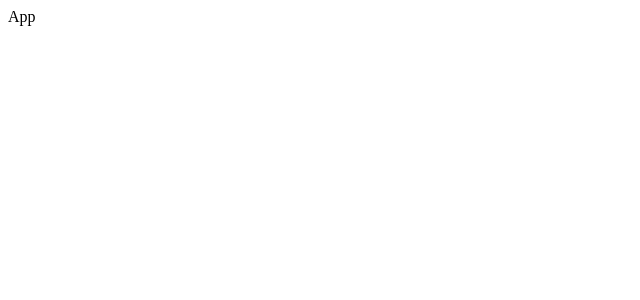
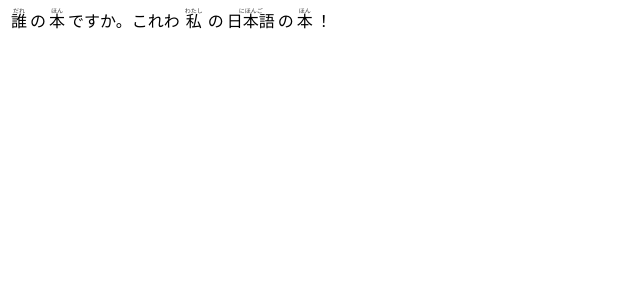
Before and after one commit to PiTiLeZarD/memup, a React (Vite) app: page / in a window 1280 px wide. Shown: the top 300 px of the page, without its empty margins (0-640 px from the left). Built offline with nearby package versions, Linux system fonts and the light colour scheme.

Commit message:
Add furigana support (I'm planning on using this for japanese)

```diff
--- a/src/App.tsx
+++ b/src/App.tsx
@@ -1,9 +1,16 @@
 import React from "react";
+import { Furigana } from "./Furigana";
 
 export type AppProps = {};
 
 export type AppComponent = React.FunctionComponent<AppProps>;
 
 export const App: AppComponent = (): JSX.Element => {
-    return <div>App</div>;
+    return (
+        <div>
+            <Furigana furigana={["だれ", "ほん", "わたし", "にほんご", "ほん"]}>
+                誰の本ですか。これわ私の日本語の本！
+            </Furigana>
+        </div>
+    );
 };
--- /dev/null
+++ b/src/Furigana.tsx
@@ -0,0 +1,32 @@
+import React from "react";
+import { Kanji } from "./Kanji";
+import { isKanji, splitByKanji } from "./lib";
+
+export type FuriganaProps = {
+    furigana: string[];
+    children: string;
+};
+
+export type FuriganaComponent = React.FunctionComponent<FuriganaProps>;
+
+export const Furigana: FuriganaComponent = ({ furigana, children }): JSX.Element => {
+    const split = splitByKanji(children);
+
+    if (split.filter((block) => isKanji(block[0])).length !== furigana.length)
+        throw new Error("Furigana and Kanji length don't match");
+
+    let furiganaIt = 0;
+    return (
+        <>
+            {[...split].map((block) =>
+                isKanji(block[0]) ? (
+                    <Kanji key={furiganaIt} furigana={furigana[furiganaIt++]}>
+                        {block}
+                    </Kanji>
+                ) : (
+                    block
+                )
+            )}
+        </>
+    );
+};
--- /dev/null
+++ b/src/Kanji.tsx
@@ -0,0 +1,30 @@
+import React from "react";
+
+export type KanjiProps = {
+    furigana: string;
+    opacity?: number;
+};
+
+export type KanjiComponent = React.FunctionComponent<React.PropsWithChildren<KanjiProps>>;
+
+export const Kanji: KanjiComponent = ({ furigana, opacity = 0.8, children }): JSX.Element => {
+    const padding: number = (Math.abs(furigana.length - (children as string).length) * 6) / 2;
+    return (
+        <span style={{ position: "relative", padding: `0 ${padding}px`, whiteSpace: "nowrap" }}>
+            <sup
+                style={{
+                    position: "absolute",
+                    top: "-42%",
+                    left: "0px",
+                    fontSize: "35%",
+                    width: "100%",
+                    textAlign: "center",
+                    opacity,
+                }}
+            >
+                {furigana}
+            </sup>
+            <span>{children}</span>
+        </span>
+    );
+};
--- /dev/null
+++ b/src/lib.ts
@@ -0,0 +1,13 @@
+export const isKanji = (ch: string): boolean =>
+    (ch >= "\u4e00" && ch <= "\u9faf") || (ch >= "\u3400" && ch <= "\u4dbf") || ch === "𠮟";
+
+export const splitByKanji = (s: string): string[] =>
+    [...s].reduce<[boolean, string[]]>(
+        ([previousKanji, acc], char) => [
+            isKanji(char),
+            previousKanji == isKanji(char)
+                ? [...acc.slice(0, -1), ...[(acc.slice(-1)[0] || "") + char]]
+                : [...acc, char],
+        ],
+        [false, []]
+    )[1];
```
